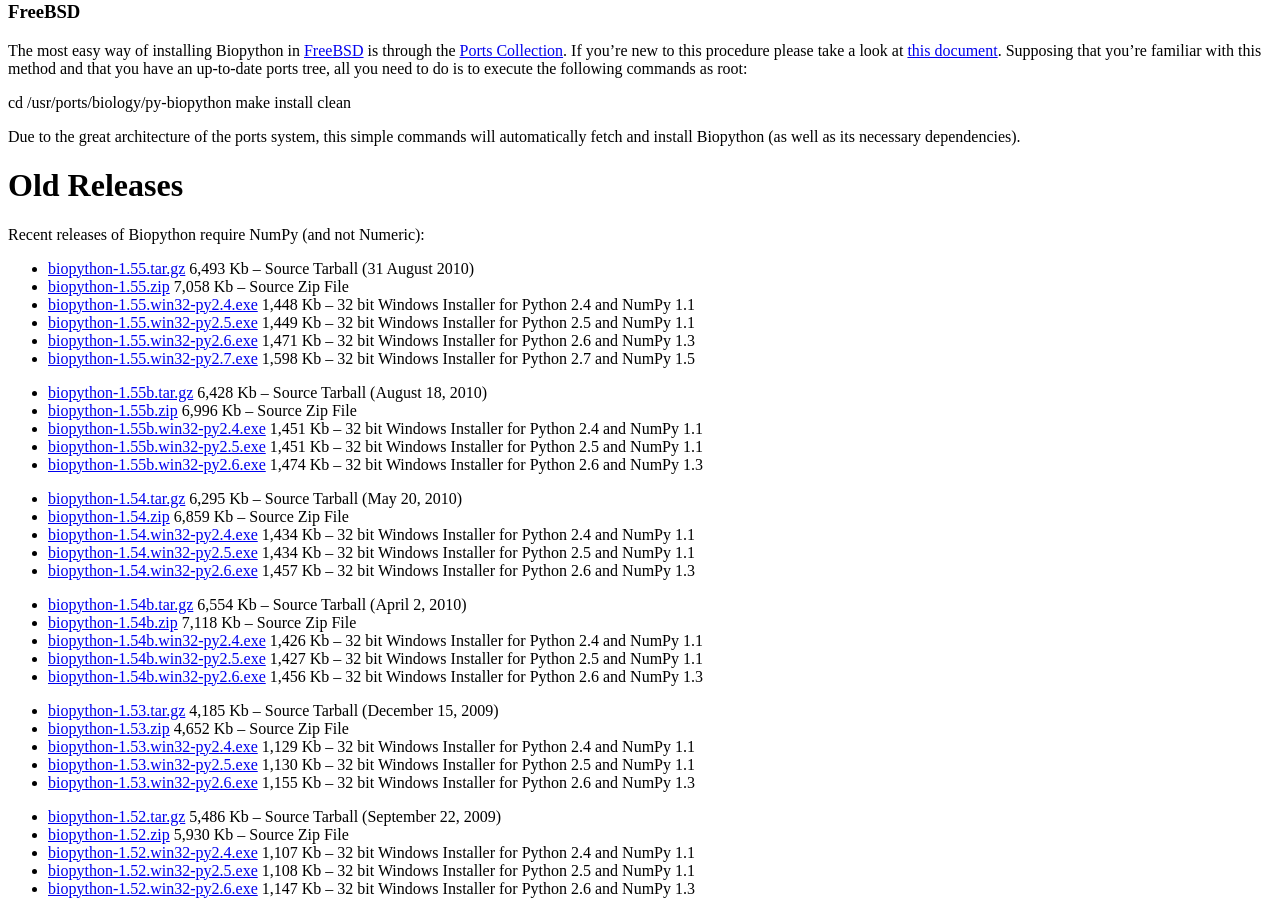
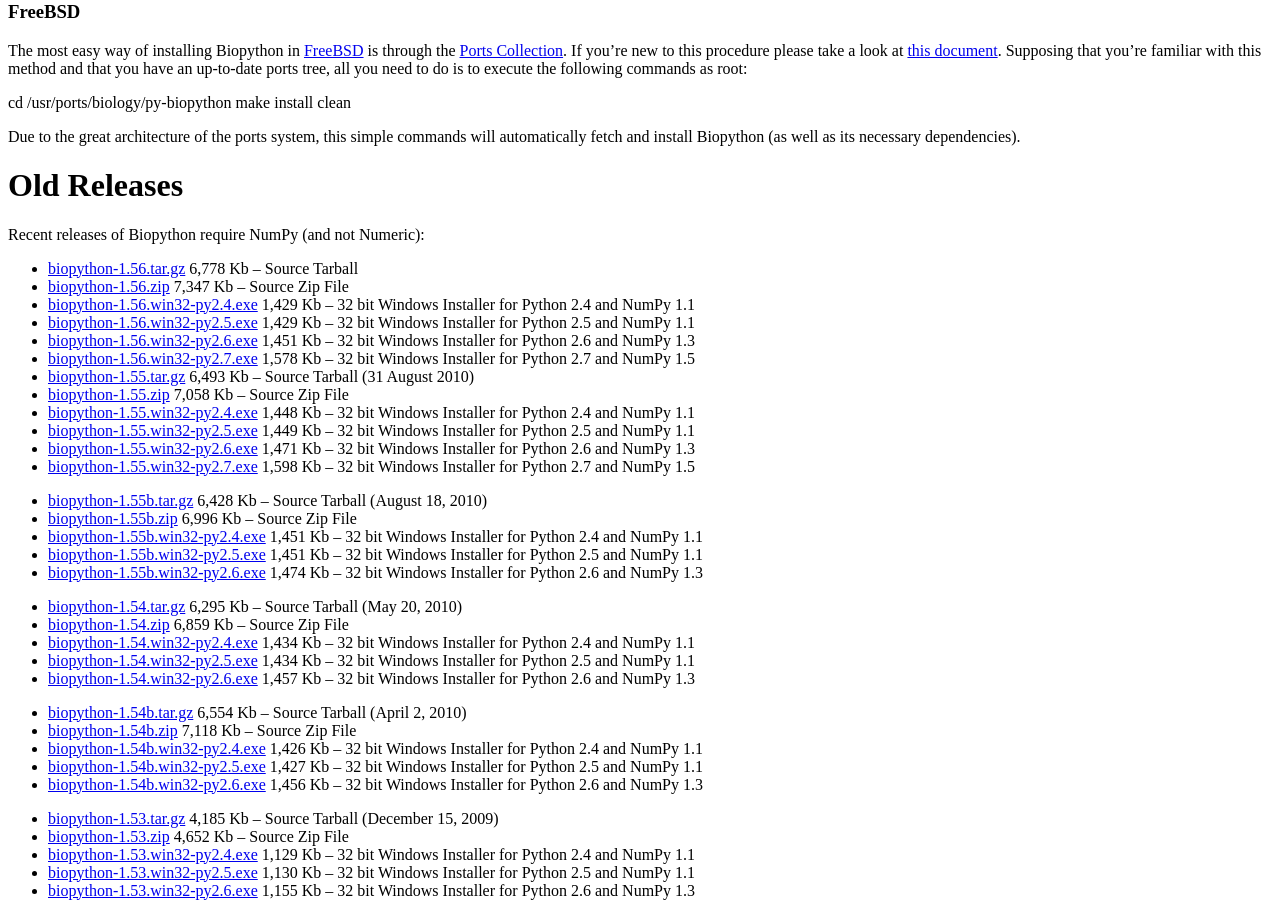
Before and after one commit to biopython/biopython.github.io, a Jekyll site: the page built from wiki/Download.md, in a window 1280 px wide and 900 px high, scrolled down 2355 px. Built offline with Jekyll 4.4.1, drawn with Linux system fonts in a browser that asks for light colours.

Commit message:
/* Old Releases */

```diff
--- a/wiki/Download.md
+++ b/wiki/Download.md
@@ -212,6 +212,18 @@ Old Releases
 
 Recent releases of Biopython require NumPy (and not Numeric):
 
+-   [biopython-1.56.tar.gz](http://biopython.org/DIST/biopython-1.56.tar.gz)
+    6,778 Kb -- Source Tarball
+-   [biopython-1.56.zip](http://biopython.org/DIST/biopython-1.56.zip)
+    7,347 Kb -- Source Zip File
+-   [biopython-1.56.win32-py2.4.exe](http://biopython.org/DIST/biopython-1.56.win32-py2.4.exe)
+    1,429 Kb -- 32 bit Windows Installer for Python 2.4 and NumPy 1.1
+-   [biopython-1.56.win32-py2.5.exe](http://biopython.org/DIST/biopython-1.56.win32-py2.5.exe)
+    1,429 Kb -- 32 bit Windows Installer for Python 2.5 and NumPy 1.1
+-   [biopython-1.56.win32-py2.6.exe](http://biopython.org/DIST/biopython-1.56.win32-py2.6.exe)
+    1,451 Kb -- 32 bit Windows Installer for Python 2.6 and NumPy 1.3
+-   [biopython-1.56.win32-py2.7.exe](http://biopython.org/DIST/biopython-1.56.win32-py2.7.exe)
+    1,578 Kb -- 32 bit Windows Installer for Python 2.7 and NumPy 1.5
 -   [biopython-1.55.tar.gz](http://biopython.org/DIST/biopython-1.55.tar.gz)
     6,493 Kb -- Source Tarball (31 August 2010)
 -   [biopython-1.55.zip](http://biopython.org/DIST/biopython-1.55.zip)
```
Also changed, not shown: 1 other file.
